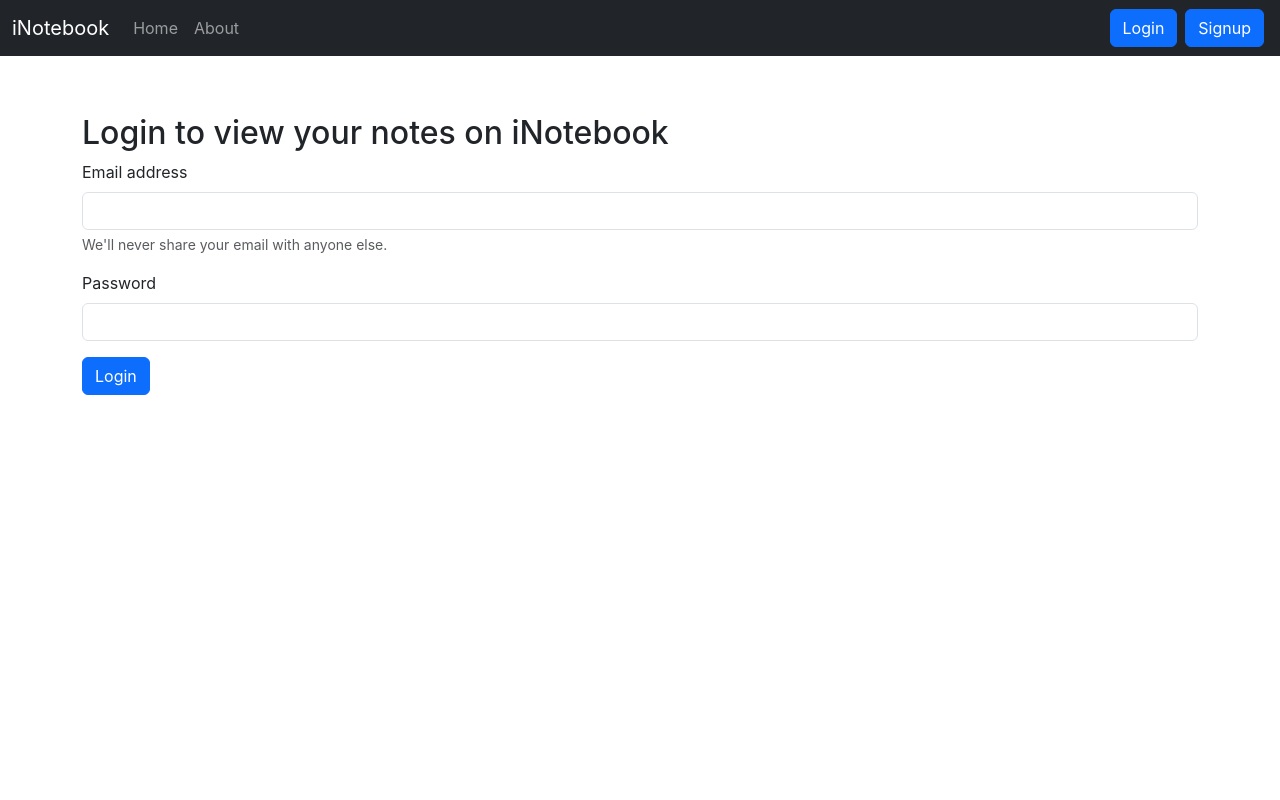
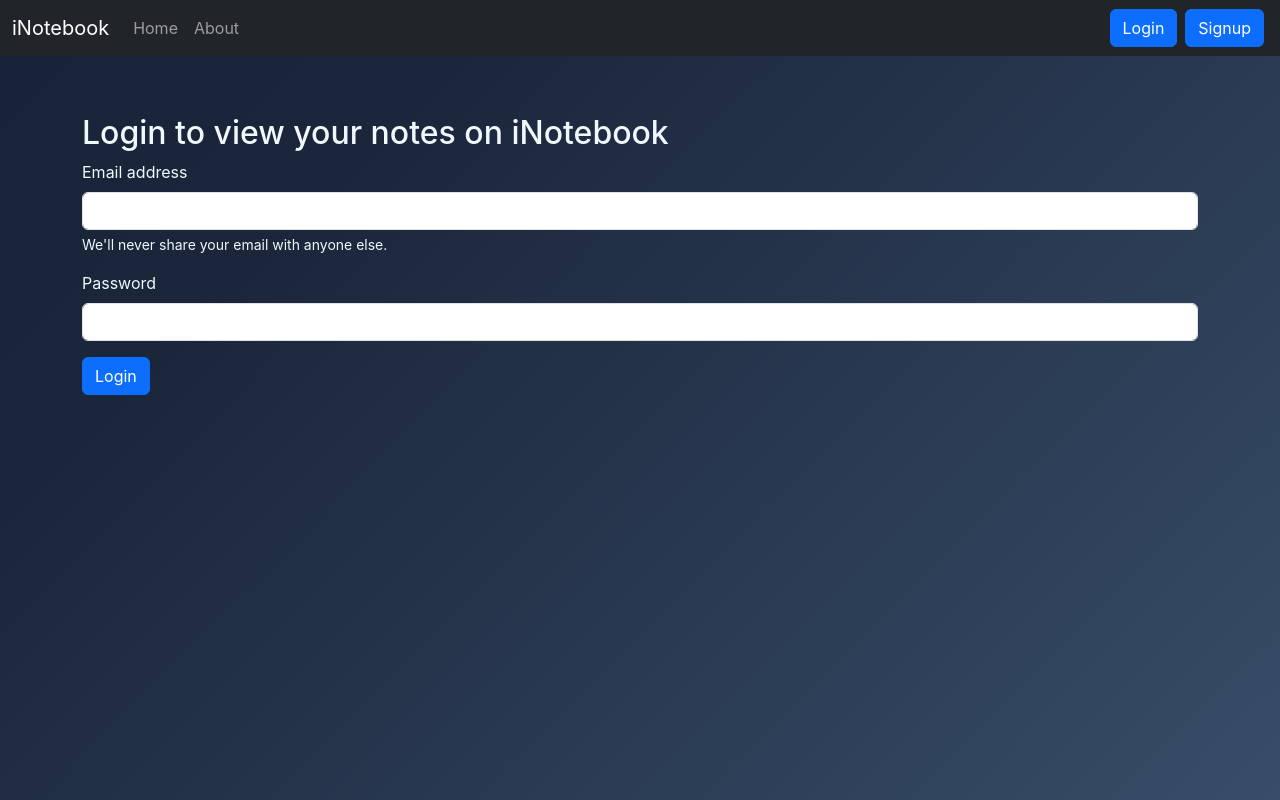
Before and after one commit to Achinmay05/inotebook, a React (Create React App) app: page /login in a window 1280 px wide. Built offline with nearby package versions, Linux system fonts and the light colour scheme.

Commit message:
fixed errors

```diff
--- a/src/index.css
+++ b/src/index.css
@@ -5,6 +5,18 @@ body {
     sans-serif;
   -webkit-font-smoothing: antialiased;
   -moz-osx-font-smoothing: grayscale;
+  margin: 0;
+  height: 100vh;
+  background: linear-gradient(135deg, #0d1b2a, #1b263b, #415a77);
+  background-size: 200% 200%;
+  animation: darkBlueTransition 10s ease infinite;
+  color: aliceblue;
+}
+
+@keyframes darkBlueTransition {
+  0% { background-position: 0% 50%; }
+  50% { background-position: 100% 50%; }
+  100% { background-position: 0% 50%; }
 }
 
 code {
@@ -15,3 +27,7 @@ code {
 i{
   cursor: pointer;
 }
+
+#emailHelp{
+  color: aliceblue;
+}
```
Also changed, not shown: 1 other file (tests, documents, lock files or other folders).
